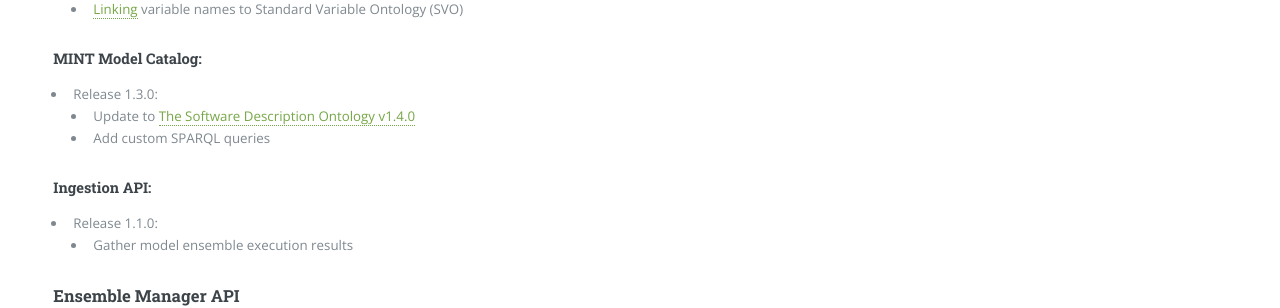
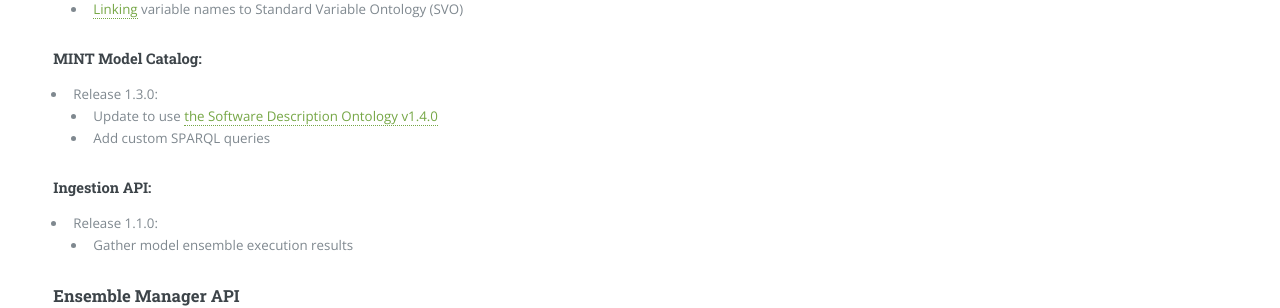
Before and after one commit to KnowledgeCaptureAndDiscovery/MINT, a Jekyll site: the page built from releases.md, in a window 1280 px wide. Shown: the part 569-877 px from the top of the page. Built offline with Jekyll 4.4.1, drawn with Linux system fonts in a browser that asks for light colours.

Commit message:
typo software description ontology

```diff
--- a/releases.md
+++ b/releases.md
@@ -21,7 +21,7 @@
 #### MINT Model Catalog:
 
 * Release 1.3.0:
-    *   Update to [The Software Description Ontology v1.4.0](https://w3id.org/okn/o/sd/1.4.0)
+    *   Update to use [the Software Description Ontology v1.4.0](https://w3id.org/okn/o/sd/1.4.0)
     *   Add custom SPARQL queries
 
 
```
